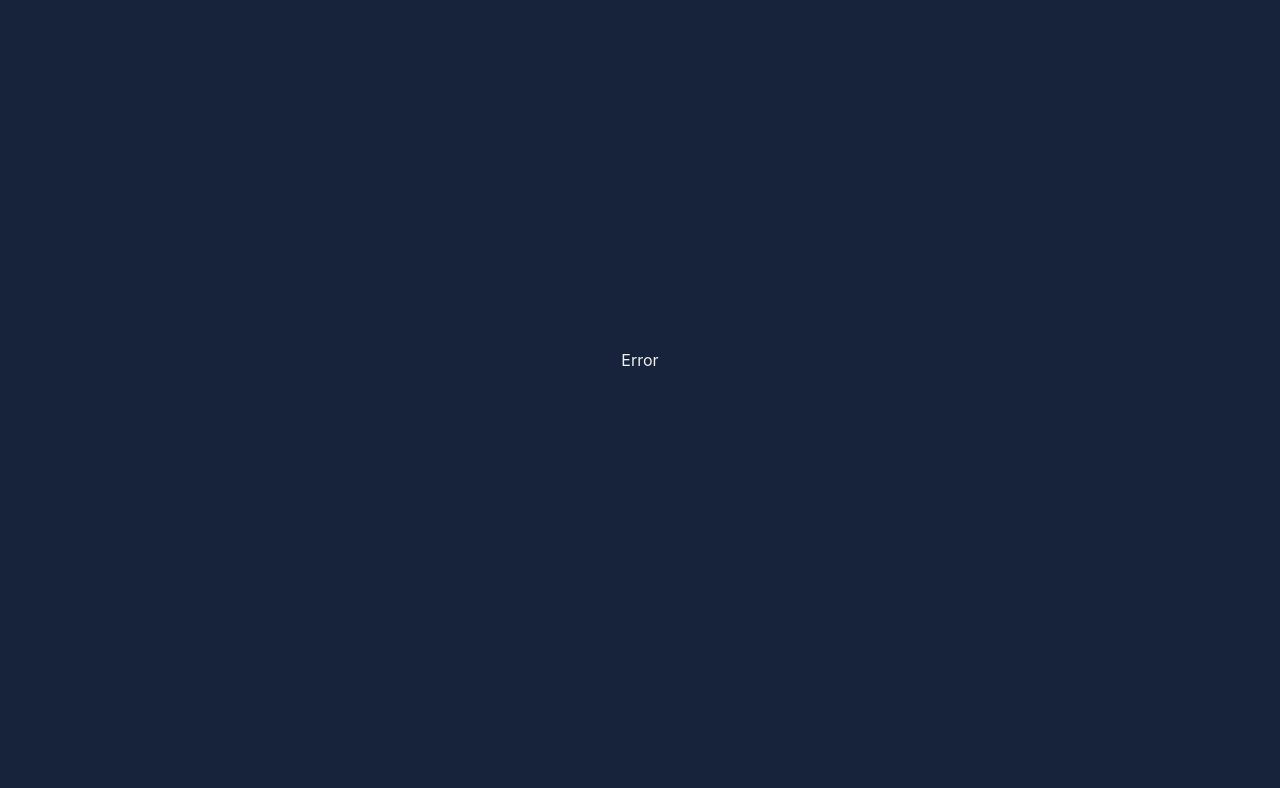
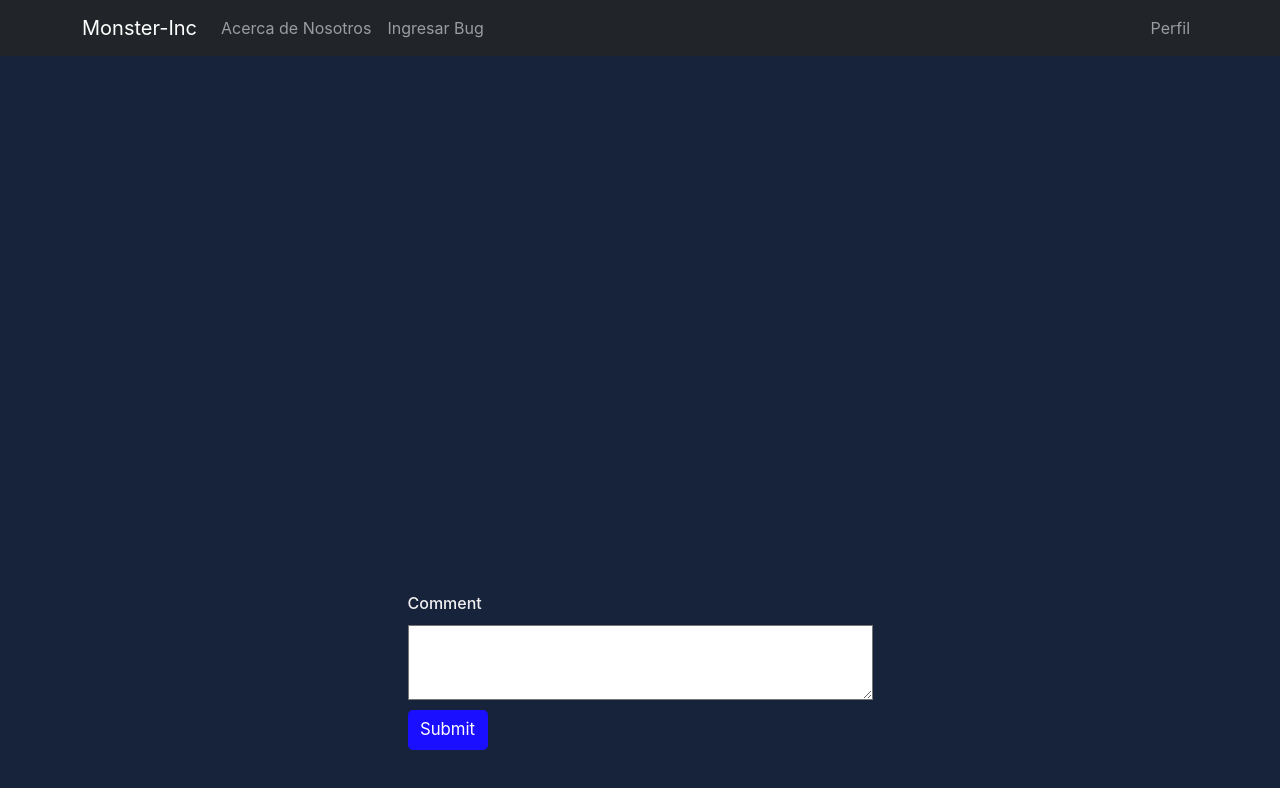
Before and after one commit to EmoMeza/Proyecto_IngenieriaSoftwareII, a React (Vite) app: page /VerReporte in a window 1280 px wide. Before the commit this address had no page. Shown: the top 788 px of the page. Built offline with nearby package versions, Linux system fonts and the light colour scheme.

Commit message:
version con ver reportes

```diff
--- a/src/main.tsx
+++ b/src/main.tsx
@@ -4,6 +4,7 @@ import ReactDOM from "react-dom/client";
 import { createBrowserRouter, RouterProvider } from "react-router-dom";
 import App from "./routes/App";
 import IngresarBug from "./routes/IngresarBug";
+import VerReporte from "./routes/VerReporte";
 
 const router = createBrowserRouter([
   {
@@ -15,6 +16,10 @@ const router = createBrowserRouter([
     path: "/IngresarBug",
     element: <IngresarBug />,
   },
+  {
+    path: "/VerReporte",
+    element: <VerReporte />,
+  }
 ]);
 
 ReactDOM.createRoot(document.getElementById("root") as HTMLElement).render(
--- /dev/null
+++ b/src/routes/VerReporte.css
@@ -0,0 +1,56 @@
+
+/* *{
+    margin: 0;
+    padding: 0;
+    box-sizing: border-box;
+    background-color: #337fc5;
+  } */
+
+  .main-container {
+    height: 100vh;
+    display: flex;
+    flex-direction: column;
+    justify-content: flex-end;
+    align-items: center;
+    margin-top: -50px;
+  }
+
+  .comment-flexbox {
+    display: flex;
+    flex-direction: column;
+    align-items: flex-start;
+  }
+
+  .comment-text{
+    margin: 12px 0;
+    font-size: 1rem;
+    font-weight: 500;
+  }
+
+  .input-box {
+    height: 75px;
+    width: 465px;
+    background-color: #ffffff;
+  }
+
+  .comment-button {
+    height: 40px;
+    width: 80px;
+    background-color: #1b0fff;
+    color: white;
+    font-size: 1.05rem;
+    margin-top: 10px;
+    border-radius: 5px;
+    border-style: none;
+    cursor: pointer;
+  }
+
+  .comment-container{
+    height: 75px;
+    width: 465px;
+    background-color: #ffffff;
+    color: black;
+    border-radius: 5px;
+    margin: 10px 0;
+    word-break: break-all;
+  }
--- /dev/null
+++ b/src/routes/VerReporte.tsx
@@ -0,0 +1,67 @@
+import React from 'react';
+import { useState } from 'react';
+import './VerReporte.css';
+import Header from '../components/Header';
+import { useForm, SubmitHandler} from 'react-hook-form'
+
+type FormValues = { //por ahora uso los valores de michael pero despues seran los valores del boton
+  title: string;
+  description: string;
+  id_product: number;
+}
+
+function VerReporte() {
+  const [comment, setComment] = useState('');
+  const [comments, setComments] = useState([]);
+
+  const onSubmit: SubmitHandler<FormValues> = async (data) => {
+
+    const id_producto=data.id_product
+    const url= 'http://127.0.0.1:5000/comments/get?id_report=1'
+    const response = await fetch (url,{
+
+        method: 'POST',
+        headers:{
+            'Content-Type': 'application/json'
+        },
+        body:JSON.stringify(data)
+    })
+
+    if (!response.ok) {
+        throw new Error(response.statusText);
+    }
+
+  }
+
+  const onClickHandler = () => {
+    setComments((comments) => [...comments, comment] as never[]);
+  };
+  const onChangeHandler = (e: React.ChangeEvent<HTMLTextAreaElement>) => {
+    setComment(e.target.value);
+  };
+
+  return (
+    <div>
+      <Header />
+      <div className="main-container">
+        {comments.map((text) => (
+          <div className="comment-container">{text}</div>
+        ))}
+
+        <div className="comment-flexbox">
+          <h3 className="comment-text">Comment</h3>
+          <textarea
+            value={comment}
+            onChange={onChangeHandler}
+            className="input-box"
+          />
+          <button onClick={onClickHandler /*aca como hago para que ejecute 2 funciones*/} className="comment-button">
+            Submit
+          </button>
+        </div>
+      </div>
+    </div>
+  );
+}
+
+export default VerReporte;
```
